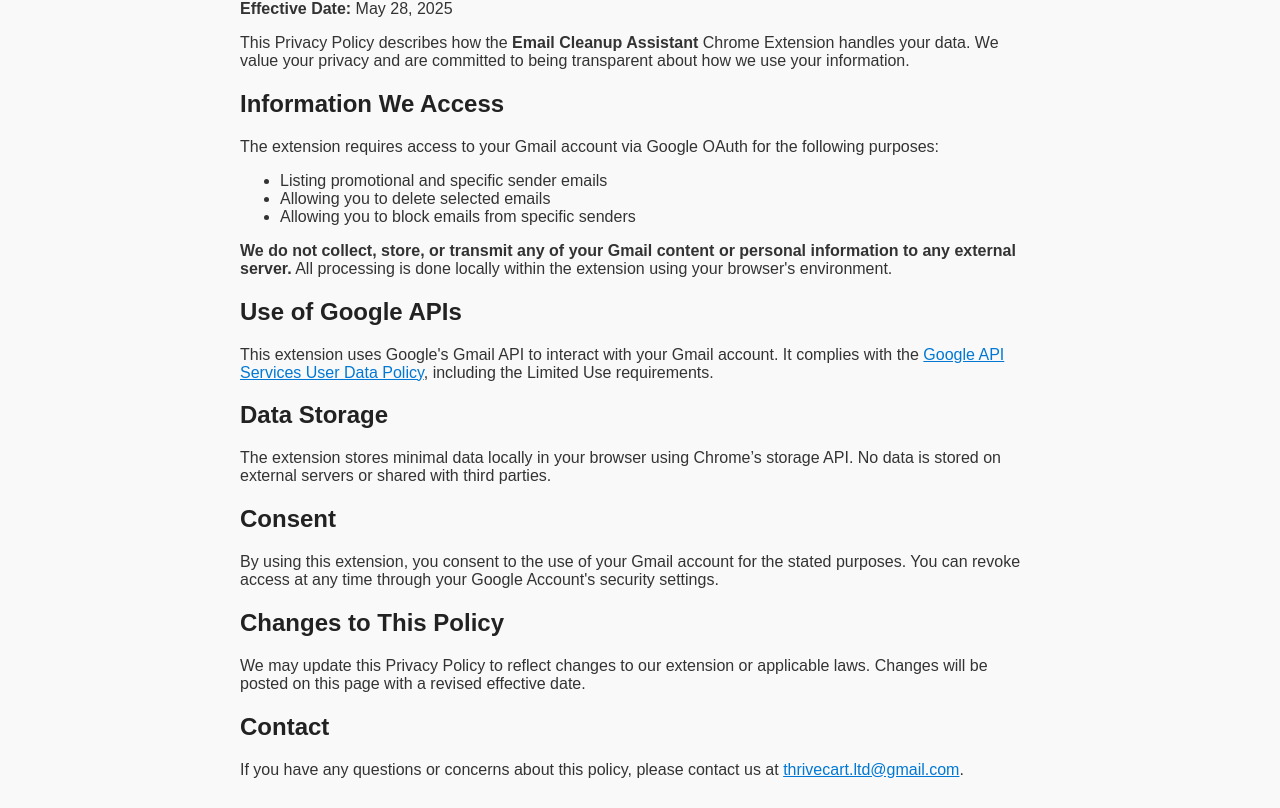
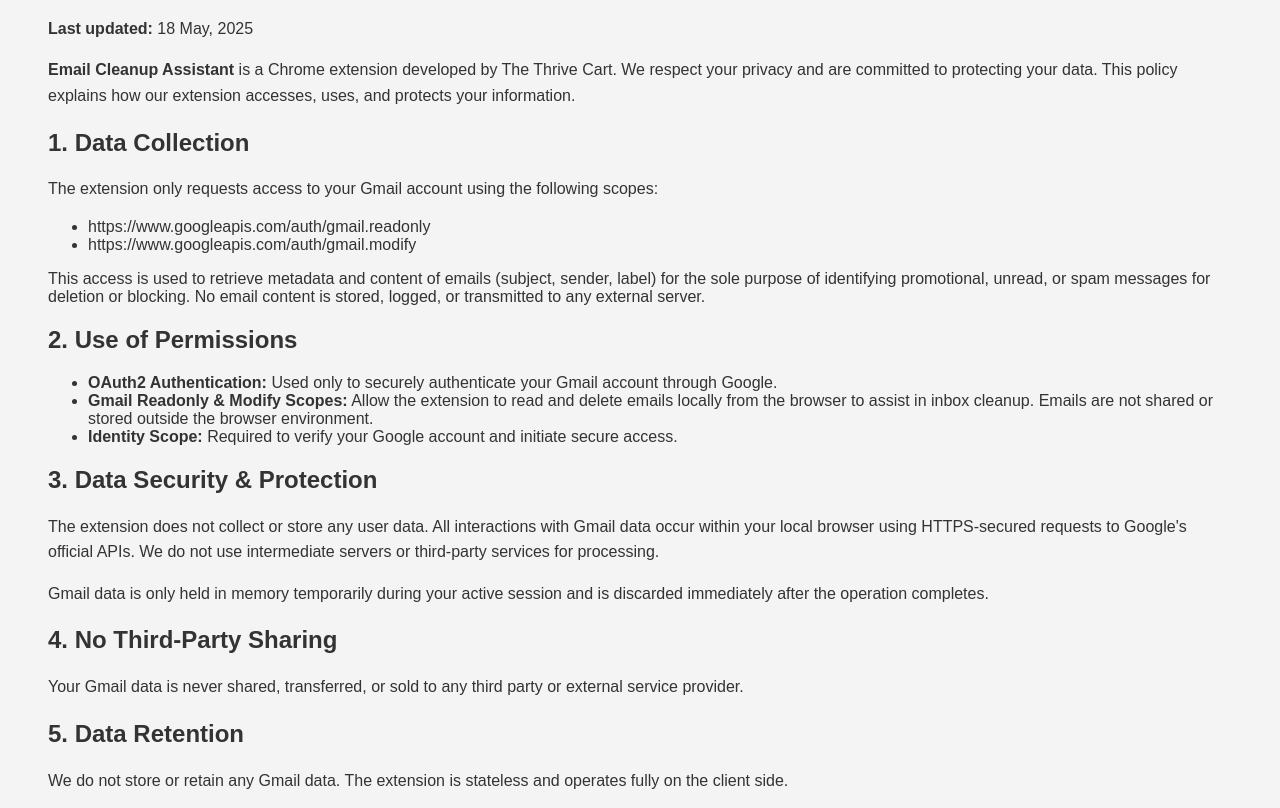
Before and after one commit to thethrivecart/privacy-policy, a plain HTML site: page privacy-policy.html in a window 1280 px wide. Shown: the part 112-920 px from the top of the page. Drawn offline with Linux system fonts and the light colour scheme.

Commit message:
privacy-policy.html

```diff
--- a/privacy-policy.html
+++ b/privacy-policy.html
@@ -3,53 +3,71 @@
 <head>
   <meta charset="UTF-8" />
   <meta name="viewport" content="width=device-width, initial-scale=1.0"/>
-  <title>Privacy Policy - Email Cleanup Assistant</title>
+  <title>Privacy Policy</title>
   <style>
     body {
       font-family: Arial, sans-serif;
-      max-width: 800px;
-      margin: 0 auto;
-      padding: 2em;
-      background-color: #f9f9f9;
+      padding: 40px;
+      background: #f4f4f4;
       color: #333;
     }
-    h1, h2 {
-      color: #222;
+    h1 {
+      color: #0078d4;
     }
-    a {
-      color: #0078d4;
+    p {
+      line-height: 1.6;
     }
   </style>
 </head>
 <body>
-  <h1>Privacy Policy</h1>
-  <p><strong>Effective Date:</strong> May 28, 2025</p>
+  <h1>Privacy Policy for Email Cleanup Assistant</h1>
+  <p><strong>Last updated:</strong> 18 May, 2025</p>
 
-  <p>This Privacy Policy describes how the <strong>Email Cleanup Assistant</strong> Chrome Extension handles your data. We value your privacy and are committed to being transparent about how we use your information.</p>
+  <p><strong>Email Cleanup Assistant</strong> is a Chrome extension developed by The Thrive Cart. We respect your privacy and are committed to protecting your data. This policy explains how our extension accesses, uses, and protects your information.</p>
 
-  <h2>Information We Access</h2>
-  <p>The extension requires access to your Gmail account via Google OAuth for the following purposes:</p>
+  <h2>1. Data Collection</h2>
+  <p>
+    The extension only requests access to your Gmail account using the following scopes:
+    <ul>
+      <li>https://www.googleapis.com/auth/gmail.readonly</li>
+      <li>https://www.googleapis.com/auth/gmail.modify</li>
+    </ul>
+    This access is used to retrieve metadata and content of emails (subject, sender, label) for the sole purpose of identifying promotional, unread, or spam messages for deletion or blocking. No email content is stored, logged, or transmitted to any external server.
+  </p>
+
+  <h2>2. Use of Permissions</h2>
   <ul>
-    <li>Listing promotional and specific sender emails</li>
-    <li>Allowing you to delete selected emails</li>
-    <li>Allowing you to block emails from specific senders</li>
+    <li><strong>OAuth2 Authentication:</strong> Used only to securely authenticate your Gmail account through Google.</li>
+    <li><strong>Gmail Readonly & Modify Scopes:</strong> Allow the extension to read and delete emails locally from the browser to assist in inbox cleanup. Emails are not shared or stored outside the browser environment.</li>
+    <li><strong>Identity Scope:</strong> Required to verify your Google account and initiate secure access.</li>
   </ul>
-  <p><strong>We do not collect, store, or transmit any of your Gmail content or personal information to any external server.</strong> All processing is done locally within the extension using your browser's environment.</p>
 
-  <h2>Use of Google APIs</h2>
-  <p>This extension uses Google's Gmail API to interact with your Gmail account. It complies with the <a href="https://developers.google.com/terms/api-services-user-data-policy" target="_blank" rel="noopener noreferrer">Google API Services User Data Policy</a>, including the Limited Use requirements.</p>
+  <h2>3. Data Security & Protection</h2>
+  <p>
+    The extension does not collect or store any user data. All interactions with Gmail data occur within your local browser using HTTPS-secured requests to Google's official APIs. We do not use intermediate servers or third-party services for processing.
+  </p>
+  <p>
+    Gmail data is only held in memory temporarily during your active session and is discarded immediately after the operation completes.
+  </p>
 
-  <h2>Data Storage</h2>
-  <p>The extension stores minimal data locally in your browser using Chrome’s storage API. No data is stored on external servers or shared with third parties.</p>
+  <h2>4. No Third-Party Sharing</h2>
+  <p>
+    Your Gmail data is never shared, transferred, or sold to any third party or external service provider.
+  </p>
 
-  <h2>Consent</h2>
-  <p>By using this extension, you consent to the use of your Gmail account for the stated purposes. You can revoke access at any time through your Google Account's security settings.</p>
+  <h2>5. Data Retention</h2>
+  <p>
+    We do not store or retain any Gmail data. The extension is stateless and operates fully on the client side.
+  </p>
 
-  <h2>Changes to This Policy</h2>
-  <p>We may update this Privacy Policy to reflect changes to our extension or applicable laws. Changes will be posted on this page with a revised effective date.</p>
+  <h2>6. User Control</h2>
+  <p>
+    You can revoke this extension’s access to your Gmail account at any time through your Google account permissions: <a href="https://myaccount.google.com/permissions" target="_blank">Google Account Permissions</a>.
+  </p>
 
-  <h2>Contact</h2>
-  <p>If you have any questions or concerns about this policy, please contact us at <a href="mailto:thrivecart.ltd@gmail.com">thrivecart.ltd@gmail.com</a>.</p>
-
+  <h2>7. Contact</h2>
+  <p>
+    If you have any questions about this Privacy Policy or your data, please contact us at: <a href="mailto:thethrivecart.ltd@gmail.com">thethrivecart.ltd@gmail.com</a>
+  </p>
 </body>
 </html>
```
